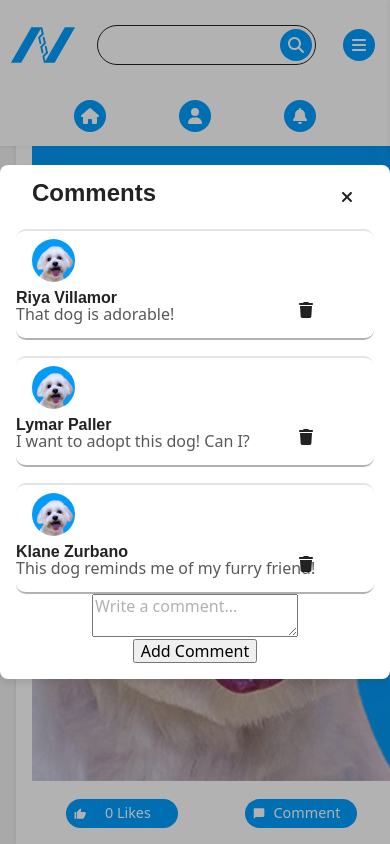
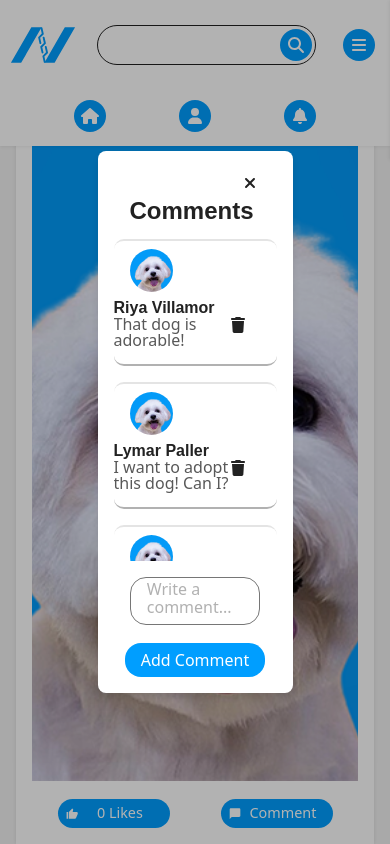
Before and after one commit to LymarPaller/nexus, a React (Vite) app: page / in a window 390 px wide. Both pictures are taken after a click on the button "Comment". Shown: the part 285-1129 px from the top of the page. Built offline with nearby package versions, Linux system fonts and the light colour scheme.

Commit message:
feat: mobile and tablet response

```diff
--- a/src/components/Comments.jsx
+++ b/src/components/Comments.jsx
@@ -97,6 +97,7 @@ function Comments() {
                 onRequestClose={closeDeleteModal}
                 className="modal-delete-comment"
                 overlayClassName="modal-overlay"
+                ariaHideApp={false}
             >
                 <div className="logout-header">
                     <h5>Delete Confirmation</h5>
--- a/src/components/Feed.jsx
+++ b/src/components/Feed.jsx
@@ -89,13 +89,14 @@ function Feed() {
         contentLabel="Options"
         className="modal-overlay"
         overlayClassName="modal-container"
+        ariaHideApp={false}
       >
         <div className="modal-content">
           <div className="modal-header-options">
             <h2>Options</h2>
             <FontAwesomeIcon icon={faTimes} className="logout-xmark-options" onClick={closeOptionsModal} />
           </div>
-          <div className="modal-body">
+          <div className="modal-body-edit-comment">
             <div className="options-list">
               <div className="option" onClick={handleEditCaption}>
                 <span className="option-icon">
@@ -125,13 +126,14 @@ function Feed() {
         contentLabel="Edit Caption"
         className="modal-overlay"
         overlayClassName="modal-container"
+        ariaHideApp={false}
       >
         <div className="modal-content">
           <div className="modal-header">
             <h2>Edit Caption</h2>
             <FontAwesomeIcon icon={faTimes} className="logout-xmark-options" onClick={closeEditCaptionModal} />
           </div>
-          <div className="modal-body">
+          <div className="modal-body-edit-caption">
             <textarea
               value={editedCaptionModal}
               onChange={(e) => setEditedCaptionModal(e.target.value)}
@@ -158,6 +160,7 @@ function Feed() {
         contentLabel="Delete Post"
         className="modal-overlay"
         overlayClassName="modal-container"
+        ariaHideApp={false}
       >
         <div className="modal-content">
           <div className="modal-header">
@@ -184,6 +187,7 @@ function Feed() {
         contentLabel="Add Comment"
         className="modal-overlay"
         overlayClassName="modal-container"
+        ariaHideApp={false}
       >
         <div className="modal-content comment-modal-container">
           <div className="modal-header">
--- a/src/components/Navbar.jsx
+++ b/src/components/Navbar.jsx
@@ -255,6 +255,7 @@ function Navbar() {
             onRequestClose={closeModal}
             className="modal"
             overlayClassName="modal-overlay"
+            ariaHideApp={false}
           >
             <div className="logout-header">
               <h5>Logout Confirmation</h5>
--- a/src/components/NewsFeed.jsx
+++ b/src/components/NewsFeed.jsx
@@ -47,6 +47,7 @@ function NewsFeed() {
                 onRequestClose={closeModal}
                 className="new-create-post"
                 overlayClassName="modal-overlay"
+                ariaHideApp={false}
             >
                 <div className='create-post-header-container'>
                     <h4 className='create-post-header'>Create Post</h4>
--- a/src/pages/HomePage.jsx
+++ b/src/pages/HomePage.jsx
@@ -7,6 +7,7 @@ import '../styles/normalize.scss';
 import { Link } from "react-router-dom";
 
 function HomePage () {
+
     return (
         <>
             <div className="home-page-main-container">
--- a/src/styles/Comments.scss
+++ b/src/styles/Comments.scss
@@ -1,10 +1,14 @@
 @import "main";
 
-.modal-header {
+.comment-modal-container {
+    width: 50vw;
+    height: auto;
+
+    .modal-header {
     @include flexJcAs;
     flex-direction: column;
     width: 100%;
-    position: relative;
+    padding-top: 2rem;
 
     .logout-xmark {
         position: absolute;
@@ -16,13 +20,41 @@
         margin-left: 1rem;
         color:  var(--black);
     }
+
+
+
+  .modal-footer {
+    margin-top: 1rem;
+
+    button {
+      background-color: var(--primary-500);
+      border: none;
+      border-radius: 1rem;
+      padding: .5rem 1rem;
+      color:  var(--white);
+    }
+  }
 }
 
 .list-comments {
     width: 100%;
+    display: flex;
+    flex-direction: column;
+
+    textarea {
+      margin-top: 1rem;
+      width: 80%;
+      height: 3rem;
+      border-radius: 1rem;
+      resize: none;
+      padding-left: 1rem;
+      outline: none;
+    }
 
     .profile {
         width: 100%;
+        height: 40vh;
+        overflow-y: scroll;
 
         .profile-image {
             height: auto;
@@ -75,3 +107,6 @@
         }
     }
 }
+
+
+}
--- a/src/styles/Feed.scss
+++ b/src/styles/Feed.scss
@@ -137,8 +137,8 @@
 
 .save-caption-button {
     @extend .add-btn;
-    margin-top: .9rem;
-    margin-left: 0;
+    width: 5rem;
+    height: 2rem;
 }
 
 .caption-textarea {
@@ -146,10 +146,6 @@
     resize: none;
     padding-left: 1rem;
     padding-top: 1rem;
-}
-
-.option {
-    margin: .7rem;
 }
 
 .logout-xmark-options {
--- a/src/styles/ModalLogout.scss
+++ b/src/styles/ModalLogout.scss
@@ -11,6 +11,11 @@
   box-shadow: 0px 2px 6px rgba(0, 0, 0, 0.1);
   width: 300px;
   text-align: center;
+
+  @include tablet {
+    top: 1rem;
+    right: 2rem;
+  }
 
   h5 {
     padding: .5rem;
--- a/src/styles/Navbar.scss
+++ b/src/styles/Navbar.scss
@@ -282,29 +282,43 @@ body {
   flex-direction: column;
   z-index: 2;
   @include flexJcAc;
+
 }
 
 .notifications-header {
   display: flex;
   align-items: center;
   justify-content: space-between;
-  width: 40%;
+  width: 35rem;
   padding: 10px 20px;
   background-color:  var(--white);
   border-bottom: 1px solid var(--grey-300);
   border-top-left-radius: 10px;
   border-top-right-radius: 10px;
+
+  @include tablet {
+    width: 80%;
+  }
+  @include mobile {
+    width: 90%;
+  }
 }
 
 .notifications-content {
   flex: 1;
-  width: 40%;
+  width: 35rem;
   max-height: 80vh;
   overflow-y: auto;
   background-color:  var(--white);
   padding: 20px;
   border-bottom-left-radius: 10px;
   border-bottom-right-radius: 10px;
+  @include tablet {
+    width: 80%;
+  }
+  @include mobile {
+    width: 90%;
+  }
 }
 
 .notification-item {
@@ -322,6 +336,7 @@ body {
 
 .notification-text {
   flex: 1;
+  margin-left: 1rem;
 }
 
 .notification-name {
--- a/src/styles/NewsFeed.scss
+++ b/src/styles/NewsFeed.scss
@@ -9,8 +9,10 @@
     flex-direction: column;
     position: absolute;
     margin-top: 5rem;
-    margin-left: 1rem;
-    margin-right: 1rem;
+    @include tablet {
+        padding-left: 1rem;
+        padding-right: 1rem;
+    }
 }
 
 .create-post {
@@ -24,6 +26,9 @@
     align-items: center;
     padding: 1rem;
 
+    @include tablet {
+    }
+
     .profile-pic {
         flex: 1;
         @include flexJcAc;
@@ -32,10 +37,9 @@
             height: 3rem;
             width: 3rem;
             border-radius: 50%;
-
-            @include tablet {
-                margin-right: 2rem;
-            }
+        }
+        @include tablet {
+            margin-left: 1rem;
         }
     }
 
@@ -45,6 +49,11 @@
         justify-content: start;
         align-items: start;
         margin-left: 1rem;
+        @include tablet {
+            padding-right: 2rem;
+            padding-left: 2rem;
+            margin-left: 0;
+        }
 
         .input-feed{
             border-radius: 1rem;
--- a/src/styles/modals/modal.scss
+++ b/src/styles/modals/modal.scss
@@ -19,14 +19,90 @@
 }
 
 .modal-content {
-  background-color: white;
+  width: auto;
+  height: auto;
+  background-color: var(--white);
   border-radius: 8px;
   padding: 1rem;
   box-shadow: 0 4px 8px rgba(0, 0, 0, 0.1);
   text-align: center;
+  display: flex;
+  flex-direction: column;
+
+  .modal-header{
+    display: flex;
+    justify-content: center;
+    align-items: center;
+  }
+
+  .logout-xmark-options{
+    right: 1rem;
+    top: .25rem;
+  }
+
+  .modal-body-edit-caption{
+    display: flex;
+    width: 45vw;
+    height: 20vh;
+    justify-content: center;
+    align-items: center;
+    flex-direction: column;
+
+    @include tablet {
+      width: 80vw;
+    }
+
+  }
+
+  //option main modal
+
+  .modal-body-edit-comment {
+    display: flex;
+    width: 20vw;
+    height: 20vh;
+    justify-content: center;
+    align-items: center;
+
+
+    @include tablet {
+      width: 50vw;
+    }
+
+    .options-list{
+      display: flex;
+      height: 100%;
+      width: 100%;
+      align-items: center;
+      flex-direction: column;
+      justify-content: space-evenly;
+
+      .option{
+        margin-top: 1rem;
+        display: flex;
+        justify-content: center;
+        width: 100%;
+        span{
+          margin-left: .5rem;
+          margin-right: .5rem;
+        }
+      }
+    }
+
+  }
+
+
+
+  textarea {
+    margin-top: 1rem;
+    width: 80%;
+    height: 3rem;
+    border-radius: 1rem;
+    resize: none;
+    padding-left: 1rem;
+    outline: none;
+  }
 
   h2 {
-    margin-bottom: 0.5rem;
     font-size: 1.5rem;
     text-align: start;
   }
@@ -52,49 +128,10 @@
 
 .delete-button {
   @extend .cancel-button;
-  background-color: var(--accent);yar
+  background-color: var(--accent);
+}
 
 
-
-// MODAL COMMENT
-
-.comment-modal-container {
-  width: 50vw;
-  height: auto;
-  display: flex;
-  flex-direction: column;
-  justify-content: space-between;
-  align-items: center;
-  background-color:  var(--white);
-
-  .modal-body {
-    width: 100%;
-
-    textarea {
-      margin-top: 1rem;
-      width: 80%;
-      height: 3rem;
-      border-radius: 1rem;
-      resize: none;
-      padding-left: 1rem;
-      outline: none;
-    }
-
-  }
-
-  .modal-footer {
-    margin-top: 1rem;
-
-    button {
-      background-color: var(--primary-500);
-      border: none;
-      border-radius: 1rem;
-      padding: .5rem 1rem;
-      color:  var(--white);
-    }
-  }
-
-}
 
 // delete comment modal
 
@@ -129,21 +166,6 @@
 }
 
 
-.modal-close-button {
-  background-color: transparent;
-  position: absolute;
-  right: 1.25rem;
-  top: 1.15rem;
-  border: none;
-  cursor: pointer;
-  outline: none;
-  padding: 0;
-  svg {
-    color: var(--black);
-  }
-
-}
-
 .modal-close-button:focus {
   outline: none;
 }
@@ -152,5 +174,3 @@
   display: flex;
   flex: auto;
 }
-
-}
```
